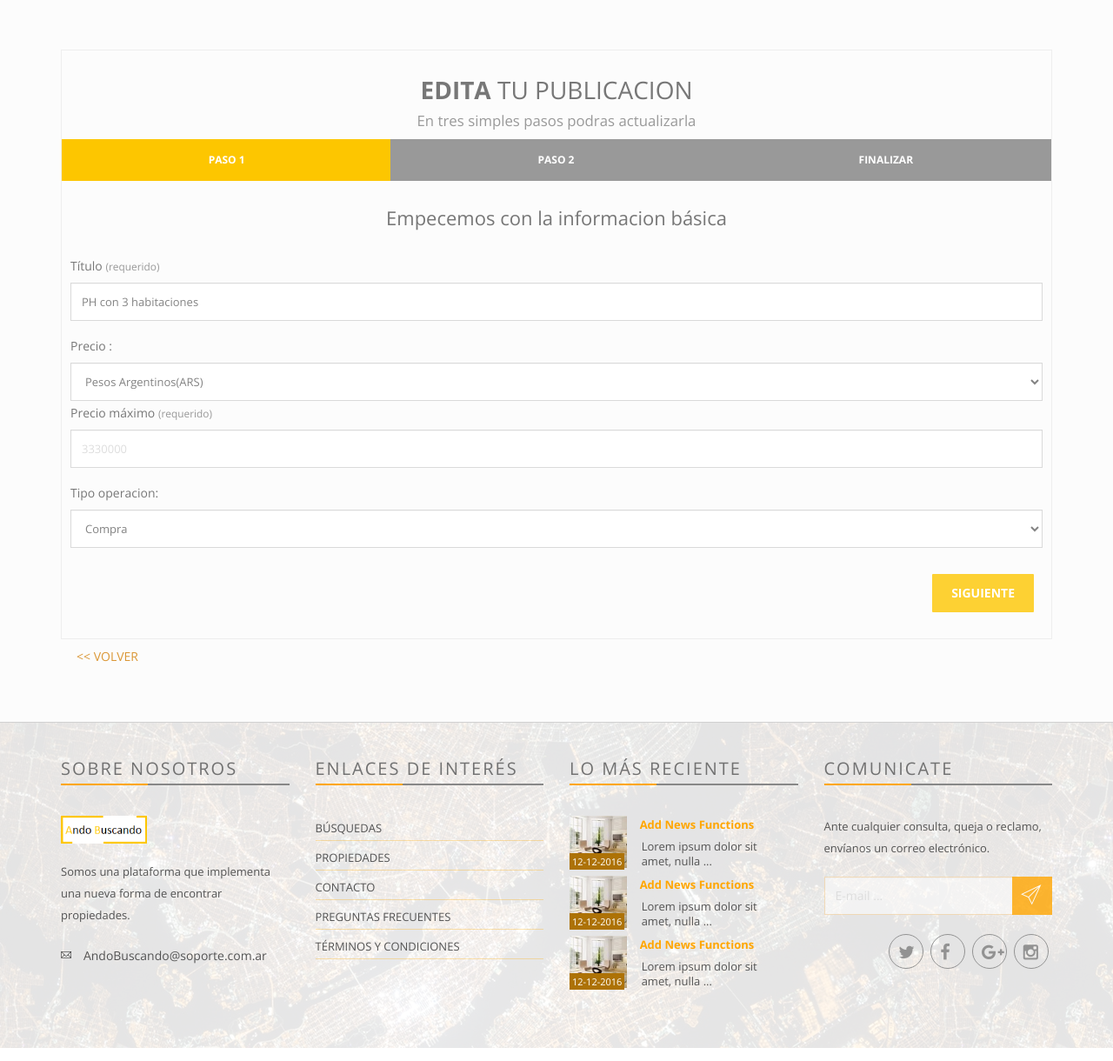
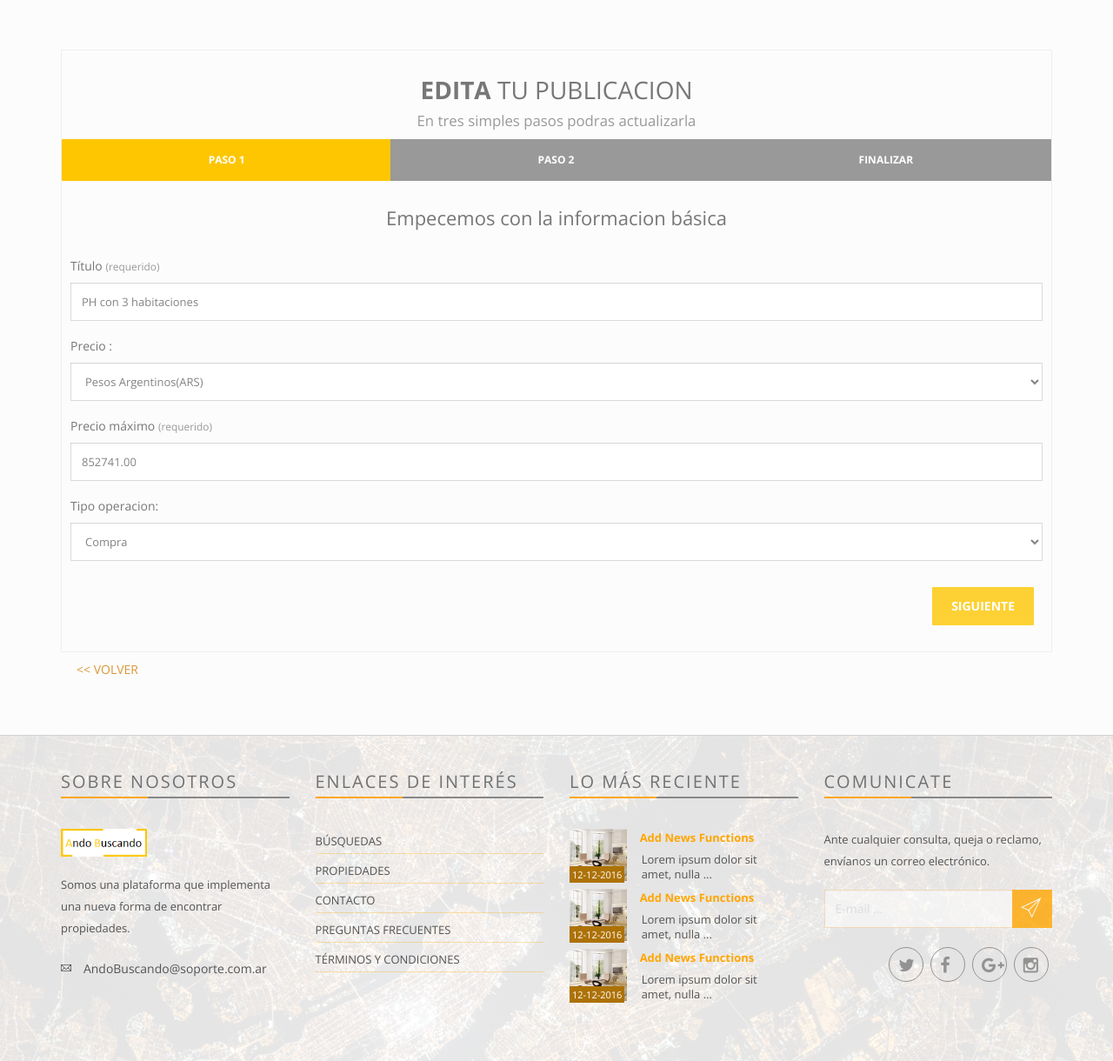
Before and after one commit to enzojb/andoBuscando, a Django app: template apps/publicacion/templates/editar_publicacion.html in a window 1280 px wide. Shown: the part 311-1531 px from the top of the page at 87% size. Run offline with Django 5.2, Linux system fonts and the light colour scheme; the template is opened without the code that fills it: values that come from a table or form of the project are taken from there, others are empty; data comes from the database, SQL or seed files in the repository; both versions use the stored data as it was after the commit; some libraries are stand-ins or nearby versions.

Commit message:
fix: input precio publicacion

```diff
--- a/andoBuscando/settings.py
+++ b/andoBuscando/settings.py
@@ -114,13 +114,14 @@ AUTH_USER_MODEL = 'usuario.Usuario'
 # Internationalization
 # https://docs.djangoproject.com/en/5.1/topics/i18n/
 
-LANGUAGE_CODE = 'es'
+LANGUAGE_CODE = 'en'
 
 TIME_ZONE = 'UTC'
 
 USE_I18N = True
 
 USE_TZ = True
+
 
 
 # Static files (CSS, JavaScript, Images)
--- a/apps/publicacion/forms.py
+++ b/apps/publicacion/forms.py
@@ -1,5 +1,6 @@
 from django import forms
 from apps.publicacion.models import Publicacion
+from decimal import Decimal
 
 class CargarPublicacionForm(forms.ModelForm):
     class Meta:
--- a/apps/publicacion/templates/editar_publicacion.html
+++ b/apps/publicacion/templates/editar_publicacion.html
@@ -71,8 +71,13 @@
                                                 <option value="USD" {% if publicacion.moneda == 'USD' %}selected{% endif %}>Dolar Estadounidense (USD)</option>
                                                 <option value="ARS" {% if publicacion.moneda == 'ARS' %}selected{% endif %}>Pesos Argentinos(ARS)</option>
                                             </select>
+
+                                        </div>
+                                        <div class="form-group">
                                             <label>Precio máximo <small>(requerido)</small></label>
-                                            <input name="precio" type="number" class="form-control" value="{{ publicacion.precio|default:'0' }}" placeholder="3330000" required>
+                                            <input name="precio" type="number" class="form-control" value="{{ publicacion.precio }}" required>
+
+
                                         </div>
                                         <div class="form-group">
                                             <label for="id_tipo_operacion">Tipo operacion:</label>
```
Also changed, not shown: db.sqlite3.
